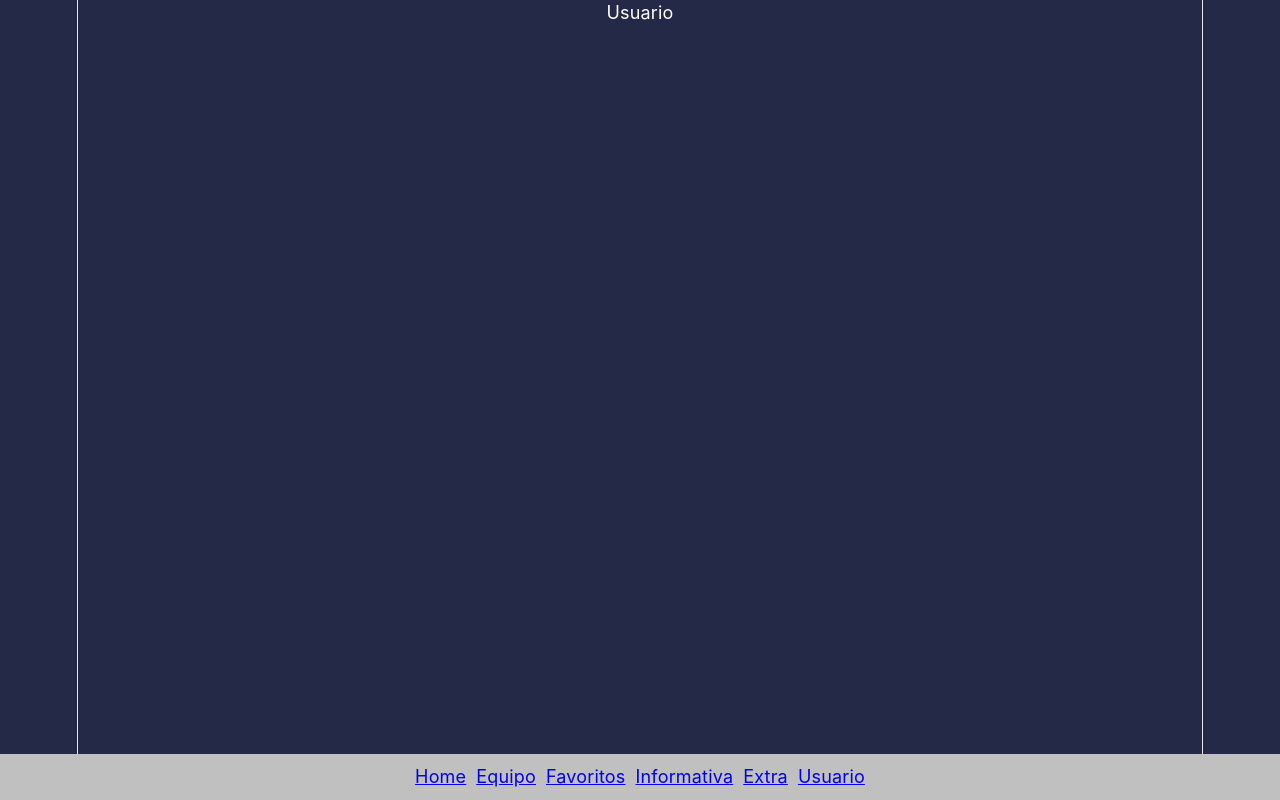
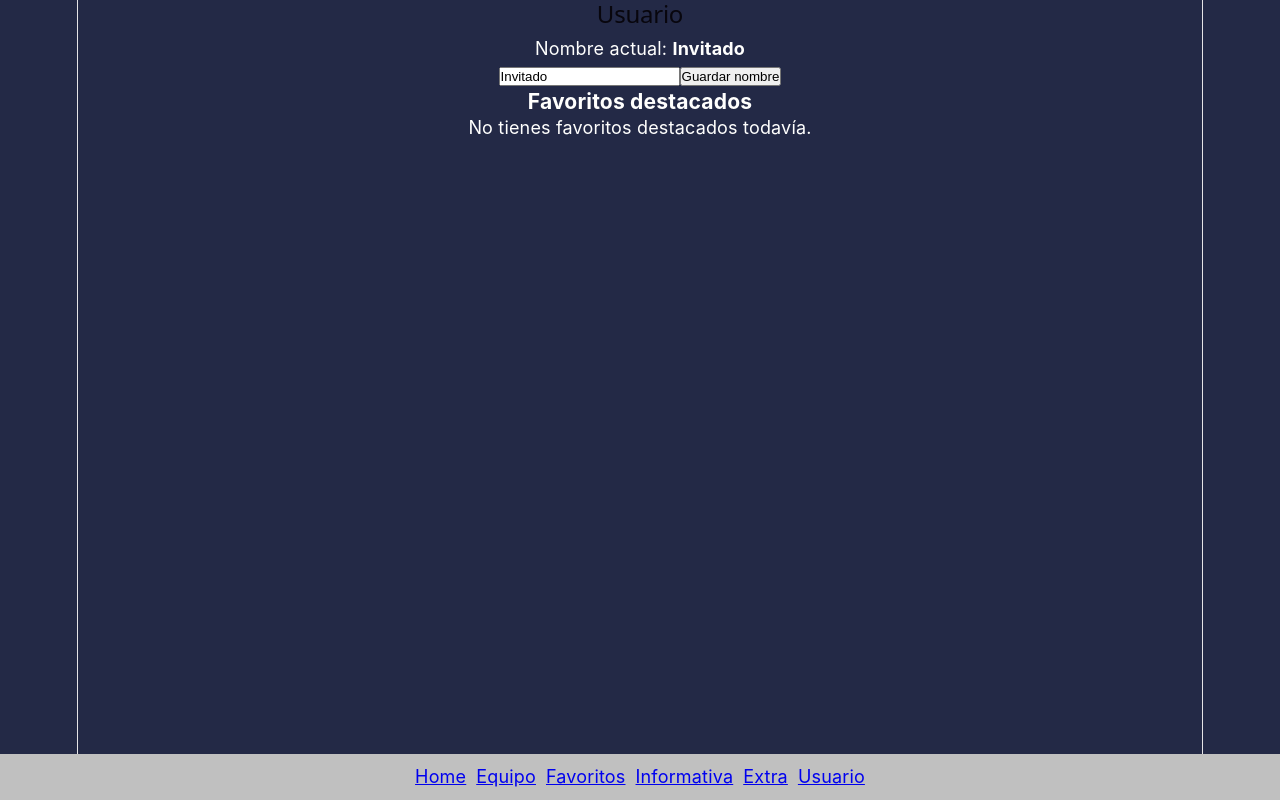
Before and after one commit to Jaime-Poveda2007/Clase27-marzo, a React (Vite) app: page /usuario in a window 1280 px wide. Built offline with nearby package versions, Linux system fonts and the light colour scheme.

Commit message:
Creamos la pag usuario

```diff
--- a/src/Usuario/index.tsx
+++ b/src/Usuario/index.tsx
@@ -1,11 +1,63 @@
-import "./style.css"
+import { useEffect, useState } from "react";
+import "./style.css";
 
-function FUSUARIO (){
-    return (
-        <>
-            <p>Usuario</p>
-        </>
-    )
+function FUSUARIO() {
+  const [username, setUsername] = useState("Invitado");
+  const [nuevoNombre, setNuevoNombre] = useState("Invitado");
+  const [favoritos, setFavoritos] = useState<string[]>([]);
+
+  useEffect(() => {
+    const savedName = localStorage.getItem("username");
+    if (savedName) {
+      setUsername(savedName);
+      setNuevoNombre(savedName);
+    }
+
+    const savedFavorites = localStorage.getItem("favoritos");
+    if (savedFavorites) {
+      setFavoritos(JSON.parse(savedFavorites));
+    }
+  }, []);
+
+  const guardarNombre = () => {
+    const cleanName = nuevoNombre.trim();
+    if (!cleanName) return;
+
+    setUsername(cleanName);
+    localStorage.setItem("username", cleanName);
+  };
+
+  return (
+    <div className="usuario-container">
+      <h2>Usuario</h2>
+
+      <p>
+        Nombre actual: <strong>{username}</strong>
+      </p>
+
+      <div className="usuario-edit">
+        <input
+          type="text"
+          value={nuevoNombre}
+          onChange={(e) => setNuevoNombre(e.target.value)}
+          placeholder="Cambiar nombre de usuario"
+        />
+        <button onClick={guardarNombre}>Guardar nombre</button>
+      </div>
+
+      <h3>Favoritos destacados</h3>
+
+      {favoritos.length > 0 ? (
+        <ul className="lista-favoritos">
+          {favoritos.map((autor) => (
+            <li key={autor}>{autor}</li>
+          ))}
+        </ul>
+      ) : (
+        <p>No tienes favoritos destacados todavía.</p>
+      )}
+    </div>
+  );
 }
 
-export default FUSUARIO
+export default FUSUARIO;
--- a/src/Usuario/style.css
+++ b/src/Usuario/style.css
@@ -0,0 +1,26 @@
+ .tabla-container {
+  width: 100%;
+  max-width: 100%;
+  margin: 0 auto;
+  padding: 20px;
+  overflow-y: auto;
+  max-height: 90vh;
+}
+
+.tabla-posiciones {
+  width: 110%;
+  border-collapse: collapse;
+}
+
+.tabla-posiciones thead {
+  position: sticky;
+  top: 0;
+  background: #232946;
+  z-index: 1;
+}
+
+.tabla-posiciones th,
+.tabla-posiciones td {
+  padding: 12px 16px;
+  border-bottom: 1px solid rgba(255, 255, 255, 0.12);
+}
```
